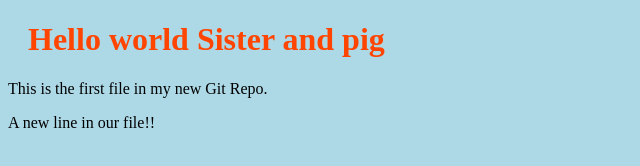
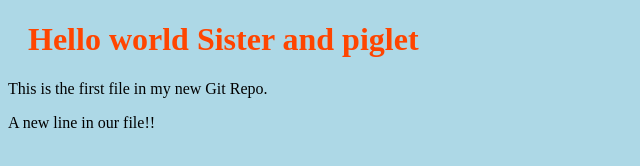
Before and after one commit to haslingfield/hello-world, a plain HTML site: page index.html in a window 1280 px wide. Shown: the full height of the page, 0-640 px from the left. Drawn offline with Linux system fonts and the light colour scheme.

Commit message:
Update index.html

```diff
--- a/index.html
+++ b/index.html
@@ -6,7 +6,7 @@
 </head>
 <body>
 
-<h1>Hello world Sister and pig</h1>
+<h1>Hello world Sister and piglet</h1>
 <p>This is the first file in my new Git Repo.</p>
 <p>A new line in our file!!</p>
 
```
